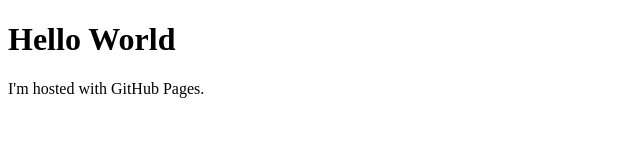
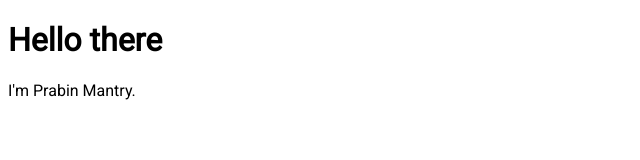
Before and after one commit to prabinmantry/prabinmantry.github.io, a plain HTML site: page index.html in a window 1280 px wide. Shown: the whole page, without its empty margins (0-640 px from the left). Drawn offline with Linux system fonts and the light colour scheme.

Commit message:
Update index.html

```diff
--- a/index.html
+++ b/index.html
@@ -1,7 +1,17 @@
 <!DOCTYPE html>
 <html>
-<body>
-<h1>Hello World</h1>
-<p>I'm hosted with GitHub Pages.</p>
-</body>
+  <head>
+    <link rel="preconnect" href="https://fonts.googleapis.com" />
+    <link rel="preconnect" href="https://fonts.gstatic.com" crossorigin />
+    <link href="https://fonts.googleapis.com/css2?family=Roboto&display=swap" rel="stylesheet"/>
+    <style>
+        body{
+        font-family: 'Roboto', sans-serif;
+        }
+    </style>
+  </head>
+  <body>
+    <h1>Hello there</h1>
+    <p>I'm Prabin Mantry.</p>
+  </body>
 </html>
```
